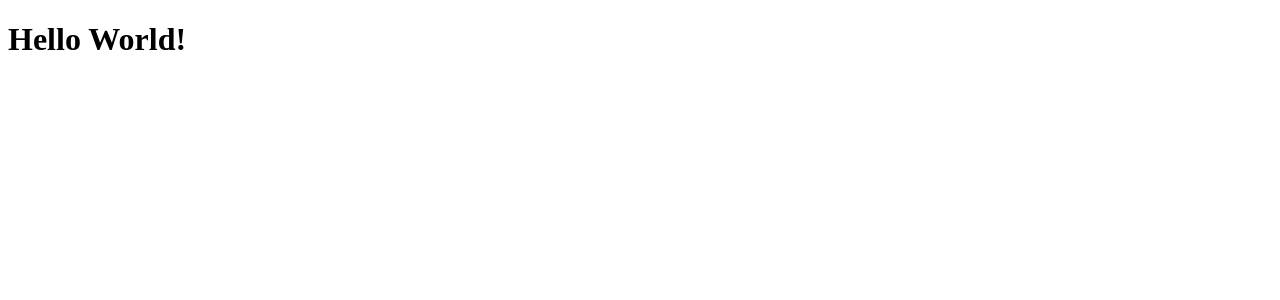
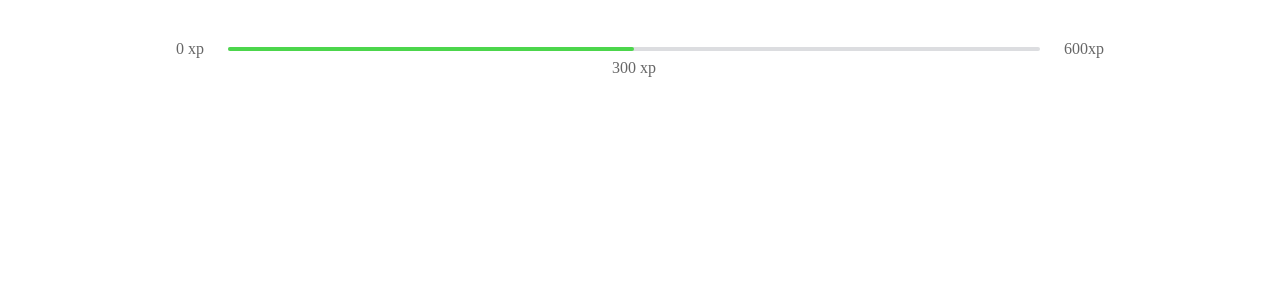
Before and after one commit to Luisp7421/moveit, a Next.js app: page / in a window 1280 px wide. Shown: the top 300 px of the page. Built offline with nearby package versions, Linux system fonts and the light colour scheme.

Commit message:
feat: add ExperienceBar component

```diff
--- a/pages/_app.js
+++ /dev/null
@@ -1,7 +0,0 @@
-
-
-function MyApp({ Component, pageProps }) {
-  return <Component {...pageProps} />
-}
-
-export default MyApp
--- a/pages/index.js
+++ /dev/null
@@ -1,7 +0,0 @@
-export default function Home() {
-  return (
-   <h1>
-     Hello World!
-    </h1>
-  )
-}
--- /dev/null
+++ b/src/componentes/ExperienceBar.tsx
@@ -0,0 +1,17 @@
+import styles from "../styles/components/ExperienceBar.module.css";
+
+export function ExperienceBar() {
+  return (
+    <header className={styles.experienceBar}>
+      <span>0 xp</span>
+      <div>
+        <div style={{ width: "50%" }} />
+
+        <span className={styles.currentExperience} style={{ left: "50%" }}>
+          300 xp
+        </span>
+      </div>
+      <span>600xp</span>
+    </header>
+  );
+}
--- /dev/null
+++ b/src/pages/_app.tsx
@@ -0,0 +1,7 @@
+import "../styles/global.css";
+
+function MyApp({ Component, pageProps }) {
+  return <Component {...pageProps} />;
+}
+
+export default MyApp;
--- /dev/null
+++ b/src/pages/_document.tsx
@@ -0,0 +1,21 @@
+import Document, { Html, Head, Main, NextScript } from "next/document";
+
+export default class MyDocument extends Document {
+  render() {
+    return (
+      <Html>
+        <Head>
+          <link rel="preconnect" href="https://fonts.gstatic.com" />
+          <link
+            href="https://fonts.googleapis.com/css2?family=Inter:wght@400;500;600&family=Rajdhani:wght@600&display=swap"
+            rel="stylesheet"
+          ></link>
+        </Head>
+        <body>
+          <Main />
+          <NextScript />
+        </body>
+      </Html>
+    );
+  }
+}
--- /dev/null
+++ b/src/pages/index.tsx
@@ -0,0 +1,9 @@
+import { ExperienceBar } from "../componentes/ExperienceBar";
+
+export default function Home() {
+  return (
+    <div className="container">
+      <ExperienceBar />
+    </div>
+  );
+}
--- /dev/null
+++ b/src/styles/components/ExperienceBar.module.css
@@ -0,0 +1,26 @@
+.experienceBar {
+  display: flex;
+  align-items: center;
+}
+.experienceBar span {
+  font-size: 1rem;
+}
+.experienceBar > div {
+  flex: 1rem;
+  height: 4px;
+  border-radius: 4px;
+  background: var(--gray-line);
+  margin: 0 1.5rem;
+  position: relative;
+}
+.experienceBar > div > div {
+  height: 4px;
+  border-radius: 4px;
+  background: var(--green);
+}
+
+span.currentExperience {
+  position: absolute;
+  top: 12px;
+  transform: translateX(-50%);
+}
--- /dev/null
+++ b/src/styles/global.css
@@ -0,0 +1,58 @@
+:root {
+  --white: #fff;
+  --background: #f2f3f5;
+  --gray-line: #dcdde0;
+  --text: #666666;
+  --text-highlight: #b3b9ff;
+  --title: #2e384d;
+  --red: #e83f5b;
+  --green: #4cd64c;
+  --blue: #5965e0;
+  --blue-dark: #4953b8;
+  --blue-twitter: #2aa9e0;
+}
+
+* {
+  margin: 0;
+  padding: 0;
+  box-sizing: border-box;
+}
+@media (max-width: 1088px) {
+  html {
+    font-size: 93.75%;
+  }
+}
+@media (max-width: 728px) {
+  html {
+    font-size: 87.5%;
+  }
+}
+body {
+  backgroun: var(--background);
+  color: var(--text);
+}
+
+body,
+input,
+textarea,
+button {
+  font: 400 16rem "Inter, sans-serif";
+}
+
+button {
+  cursor: pointer;
+}
+
+a {
+  color: inherit;
+  text-decoration: none;
+}
+
+.container {
+  height: 108vh;
+  max-width: 992px;
+  margin: 0 auto;
+  padding: 2.5rem 2rem;
+  display: flex;
+  flex-direction: column;
+}
```
Also changed, not shown: package.json (+7 -0 lines), tsconfig.json (added, +29 -0 lines), next-env.d.ts (added).
